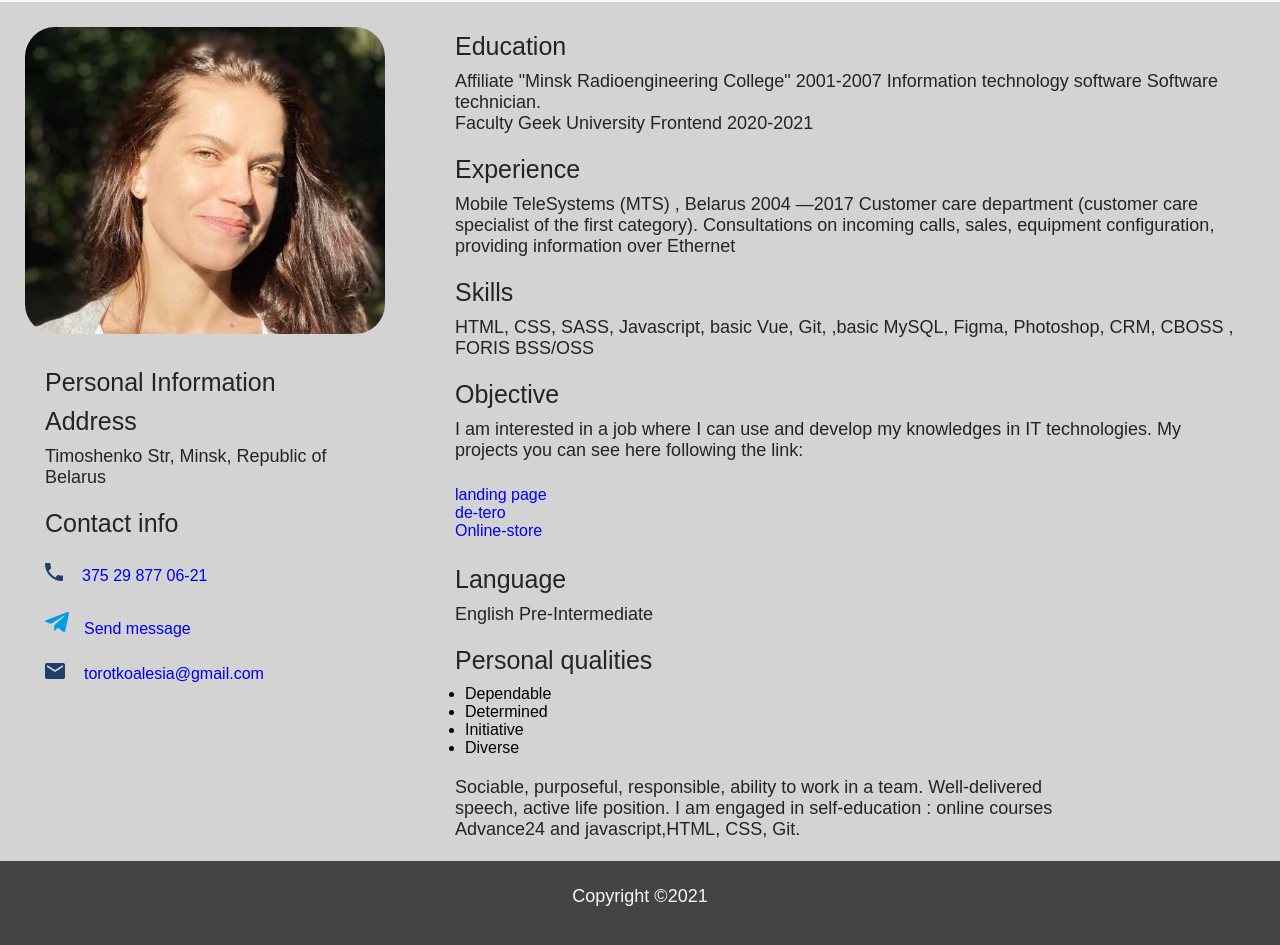
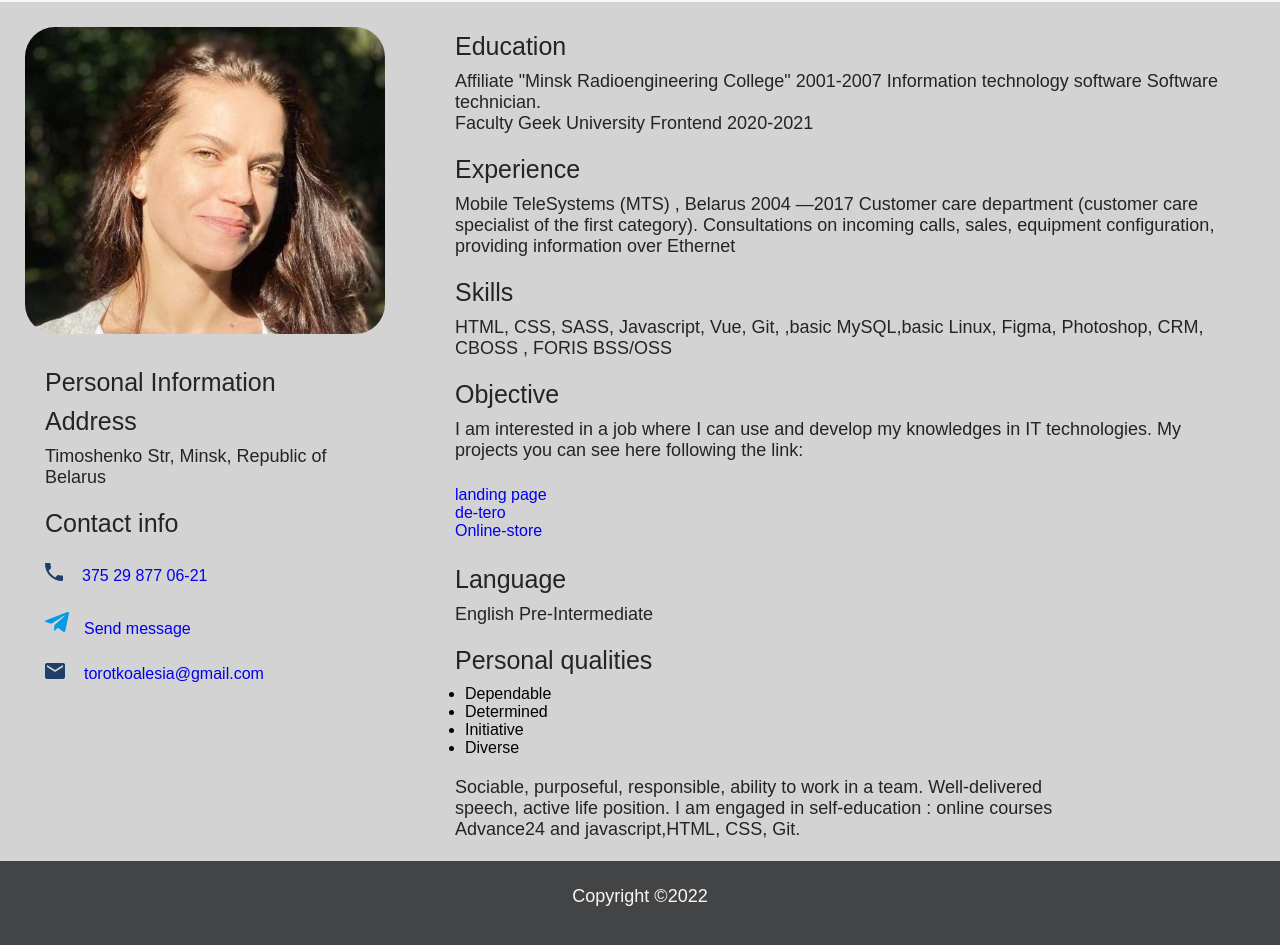
Before and after one commit to avataralesia/CV_EN, a plain HTML site: page index.html in a window 1280 px wide. Shown: the part 89-1034 px from the top of the page. Drawn offline with Linux system fonts and the light colour scheme.

Commit message:
Update index.html

```diff
--- a/index.html
+++ b/index.html
@@ -42,7 +42,7 @@
                         of the first category). Consultations on incoming calls, sales, equipment configuration,
                         providing information over Ethernet </p>
                     <h3>Skills</h3>
-                    <p>HTML, CSS, SASS, Javascript, basic Vue, Git, ,basic MySQL, Figma, Photoshop, CRM, CBOSS , FORIS BSS/OSS</p>
+                    <p>HTML, CSS, SASS, Javascript, Vue, Git, ,basic MySQL,basic Linux, Figma, Photoshop, CRM, CBOSS , FORIS BSS/OSS</p>
                     <h3>Objective</h3>
                     <p>I am interested in a job where I can use and develop my knowledges in IT technologies. My
                         projects you can see here following the link:</p>
@@ -76,7 +76,7 @@
         </div>
     </div>
     <div class="footer">
-        <p class="footer_text">Copyright &copy;2021 </p>
+        <p class="footer_text">Copyright &copy;2022 </p>
     </div>
 </body>
 
```
